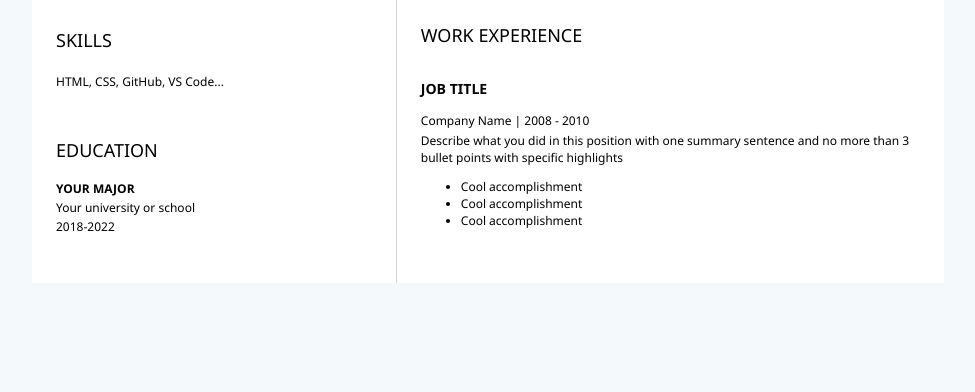
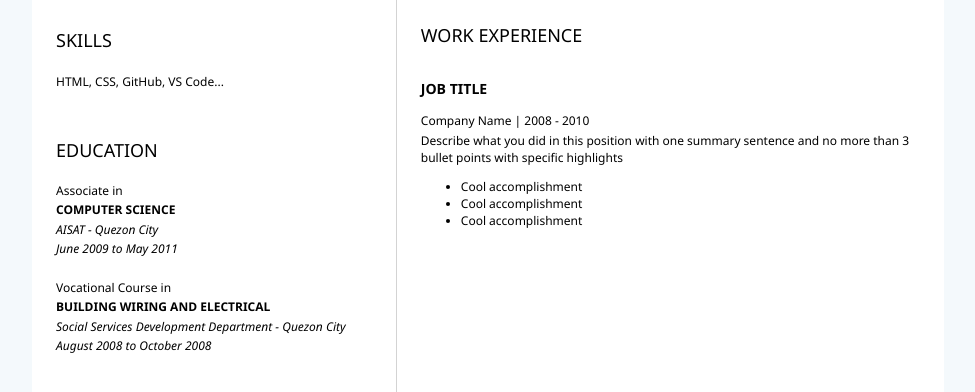
Before and after one commit to mackee2018/my_cv, a plain HTML site: page index.html in a window 1280 px wide. Shown: the part 436-828 px from the top of the page, without its empty margins (152-1127 px from the left). Before the commit the page ends 800 px from the top, so only its background shows below. Drawn offline with Linux system fonts and the light colour scheme.

Commit message:
education

```diff
--- a/index.html
+++ b/index.html
@@ -49,12 +49,24 @@
 				<section>
 					<h2>EDUCATION</h2>
 					<!-- your education -->
-                    <b>YOUR MAJOR</b>
+					<p>Associate in	</p>
+                    <b>COMPUTER SCIENCE</b>
                     <p>
-                        Your university or school
+                        <i>AISAT - Quezon City</i>
                     </p>
                     <p>
-                        2018-2022
+                        <i>June 2009 to May 2011</i>
+                    </p>
+					</br>
+					<p>Vocational Course in </p>
+                    <b>BUILDING WIRING AND ELECTRICAL</b>
+                    <p>
+                        <i>Social Services Development
+							Department - Quezon City</i>
+                    </p>
+                    <p>
+                        <i>August 2008 to October 2008</i>
+
                     </p>
 				</section>
 			</article>
```
